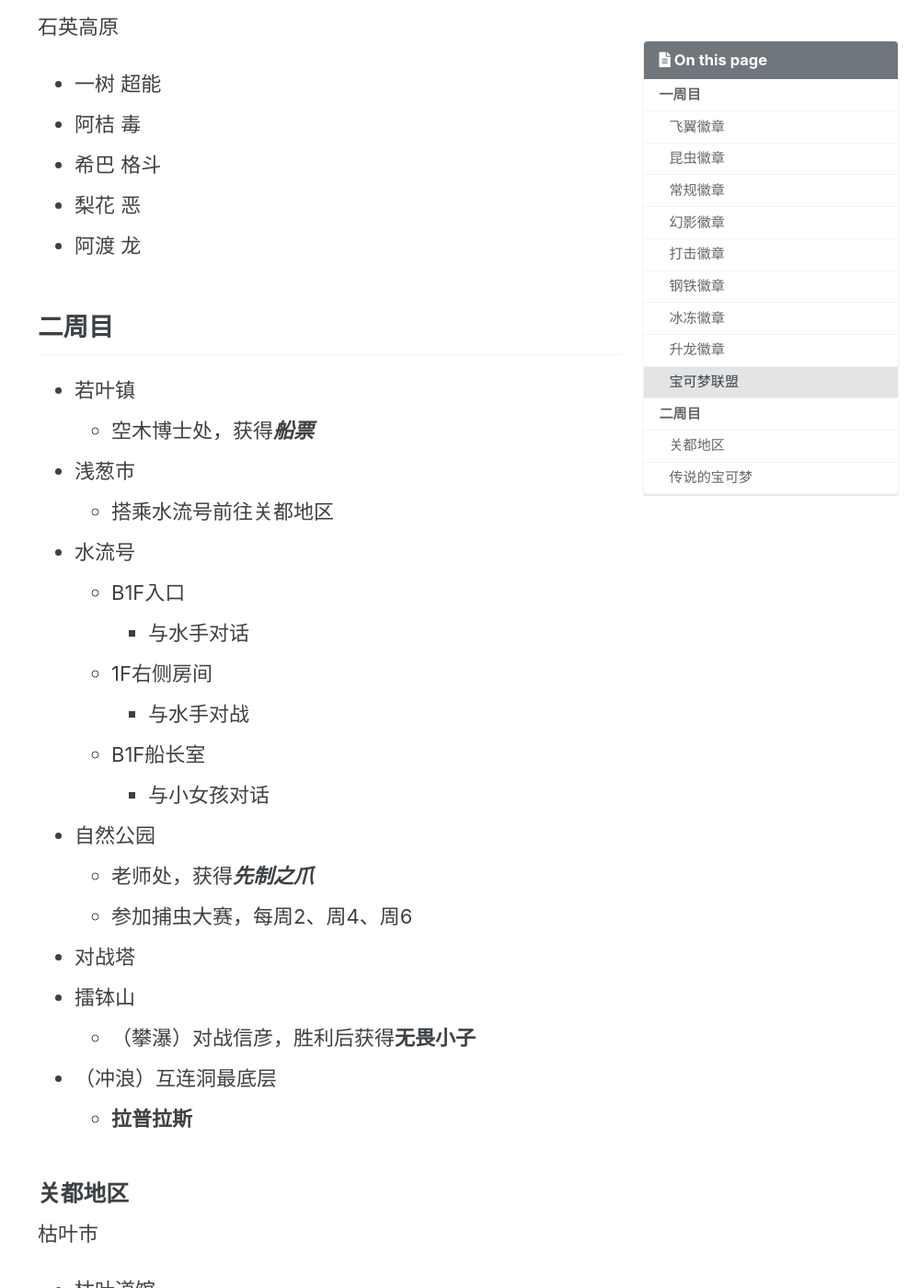
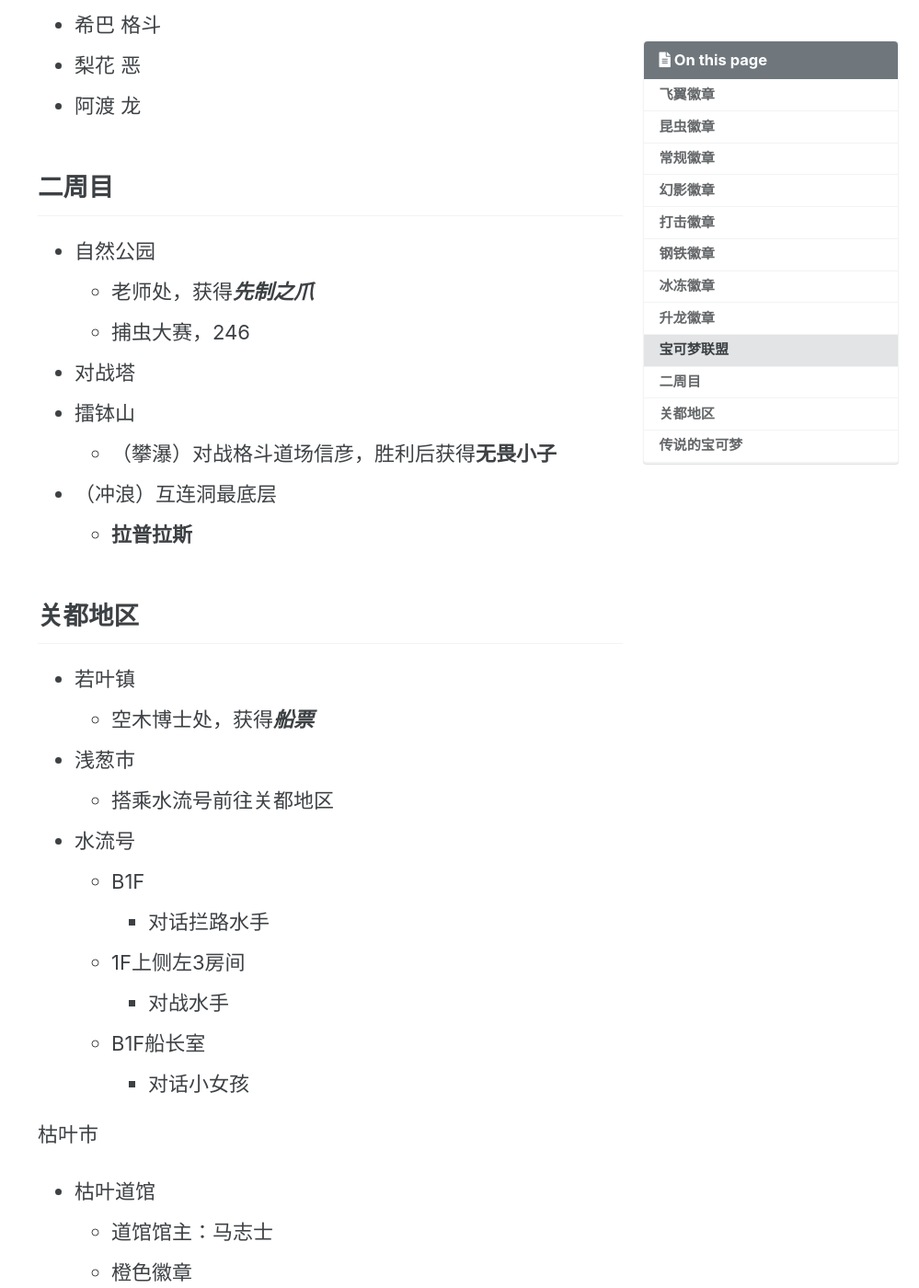
Before and after one commit to mark3c/mark3c.github.io, a Jekyll site: the page built from _pages/pokemon/Gen2_GSC.md, in a window 1280 px wide and 1400 px high, scrolled down 9881 px. Shown: the whole window at 92% size, without its empty margins (281-1280 px from the left). Built offline with Jekyll 4.4.1, drawn with Linux system fonts in a browser that asks for light colours; cached includes are drawn as plain includes; some of the changed text lies outside the part shown.

Commit message:
update pokemon md

```diff
--- a/_pages/pokemon/Gen2_GSC.md
+++ b/_pages/pokemon/Gen2_GSC.md
@@ -5,15 +5,13 @@ author_profile: false
 toc: true
 toc_sticky: true
 ---
-## 一周目
-
-### 飞翼徽章
+## 飞翼徽章
 
 若叶镇
 
 - 下楼，获得***宝可装置***
 - 空木博士研究所
-  - 选择最初的伙伴，**菊草叶**|**小锯鳄**|**火球鼠**
+  - 选择最初的伙伴，**菊草叶** \| **小锯鳄** \| **火球鼠**
 
 29号道路
 
@@ -60,7 +58,7 @@ toc_sticky: true
 - 宝可梦中心
   - 博士的助手处，获得**波克比**的蛋
 
-### 昆虫徽章
+## 昆虫徽章
 
 36号道路
 
@@ -88,7 +86,7 @@ toc_sticky: true
 - 左侧出口
   - 对战劲敌
 
-### 常规徽章
+## 常规徽章
 
 34号道路
 
@@ -141,7 +135,7 @@ toc_sticky: true
   - 道馆馆主：松叶
   - 幻影徽章
 
-### 打击徽章
+## 打击徽章
 
 38号道路
 
@@ -178,7 +170,7 @@ toc_sticky: true
   - 遭遇水君逃走
   - 对战水京
 
-### 钢铁徽章
+## 钢铁徽章
 
 浅葱市
 
@@ -188,7 +180,7 @@ toc_sticky: true
   - 道馆馆主：阿蜜
   - 钢铁徽章
 
-### 冰冻徽章
+## 冰冻徽章
 
 缘朱市
 
@@ -210,26 +202,27 @@ toc_sticky: true
 
 卡吉镇
 
-- 商店
-  - 阿渡一起进入火箭队基地
+- 中间民居
+  - 和阿渡一起进入火箭队基地
 - 火箭队基地
   - B3F
-    - 左下角和上方，获得最里面房间的密码提示
-    - 最深处击败火箭队干部，黑暗鸦对话，获得密码
+    - 左下角火箭队男和中间火箭队女，获得两个B4F密码
+  - B4F
+    - 击败火箭队干部，与黑暗鸦对话，获得B2F密码
   - B2F
     - 清除**顽皮雷弹**
-  - 渡处，获得***HM06：潮旋***
+    - 渡处，获得***HM06：潮旋***
 - 卡吉道馆
   - 道馆馆主：柳伯
   - 冰冻徽章
 
-### 升龙徽章
+## 升龙徽章
 
 满金市
 
 - 播音塔顶楼
   - 对战假局长，胜利后获得***地下钥匙***
-- 满金百货店地下室
+- 满金地道
   - 对战劲敌
   - 开关按钮左中右
   - 解救局长，获得***钥匙卡***
@@ -250,11 +243,10 @@ toc_sticky: true
   - 道馆馆主:小椿
   - 升龙徽章
 
-- 龙穴
-  - 大长老
-  - 答题获得神速**迷你龙**
+- 道馆上侧龙穴
+  - 大长老处答题，获得神速**迷你龙**
 
-### 宝可梦联盟
+## 宝可梦联盟
 
 45号道路
 
@@ -287,27 +279,28 @@ toc_sticky: true
 
 ## 二周目
 
+- 自然公园
+  - 老师处，获得***先制之爪***
+  - 捕虫大赛，246
+- 对战塔
+- 擂钵山
+  - （攀瀑）对战格斗道场信彦，胜利后获得**无畏小子**
+- （冲浪）互连洞最底层
+  - **拉普拉斯**
+
+## 关都地区
+
 - 若叶镇
   - 空木博士处，获得***船票***
 - 浅葱市
   - 搭乘水流号前往关都地区
 - 水流号
-  - B1F入口
-    - 与水手对话
-  - 1F右侧房间
-    - 与水手对战
+  - B1F
+    - 对话拦路水手
+  - 1F上侧左3房间
+    - 对战水手
   - B1F船长室
-    - 与小女孩对话
-- 自然公园
-  - 老师处，获得***先制之爪***
-  - 参加捕虫大赛，每周2、周4、周6
-- 对战塔
-- 擂钵山
-  - （攀瀑）对战信彦，胜利后获得**无畏小子**
-- （冲浪）互连洞最底层
-  - **拉普拉斯**
-
-### 关都地区
+    - 对话小女孩
 
 枯叶市
 
@@ -353,8 +344,8 @@ toc_sticky: true
 
 金黄市
 
-- 民居
-  - 与模仿少女对话
+- 左侧民居二楼
+  - 对话模仿少女
 
 枯叶市
 
@@ -363,8 +354,8 @@ toc_sticky: true
 
 金黄市
 
-- 民居
-  - （遗失物）与模仿少女对话，获得***定期月票***
+- 左侧民居二楼
+  - （遗失物）模仿少女处，获得***定期月票***
 
 8号道路
 
@@ -379,7 +370,7 @@ toc_sticky: true
 
 11号道路
 
-- 宝可装置调至宝可梦之笛频道，叫醒卡比兽
+- （宝可装置调至宝可梦之笛频道），叫醒**卡比兽**
 - 地鼠洞穴
 
 2号道路
@@ -468,7 +459,7 @@ toc_sticky: true
 - 白银山最深处
   - 对战赤红
 
-### 传说的宝可梦
+## 传说的宝可梦
 
 时拉比
 
```
Also changed, not shown: other parts of _pages/pokemon/Gen2_GSC.md (+11 -19 lines), _pages/pokemon/Gen1_RGBY.md (+11 -13 lines), _pages/pokemon/Gen3_FRLG.md (+18 -19 lines), _pages/pokemon/Gen3_RSE.md (+16 -18 lines), _pages/pokemon/Gen4_DPPT.md (+16 -17 lines), _pages/pokemon/Gen4_HGSS.md (+14 -16 lines).
